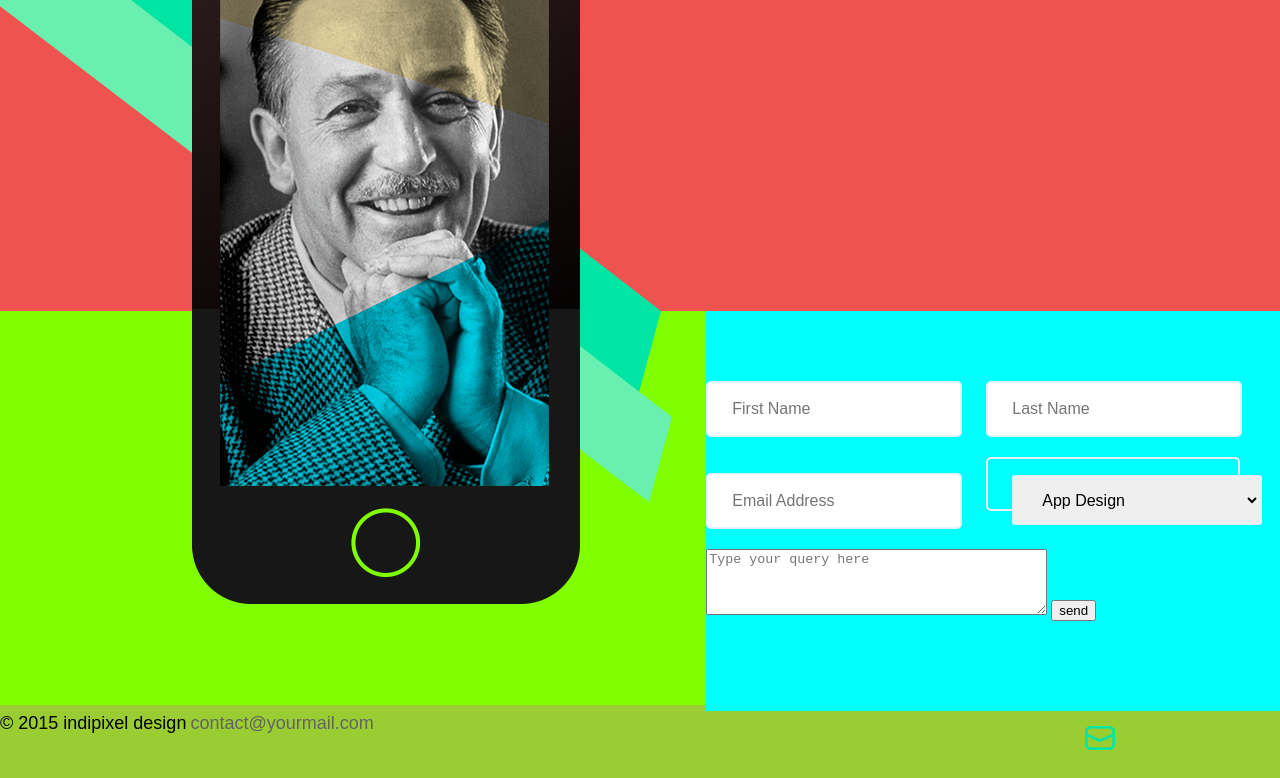
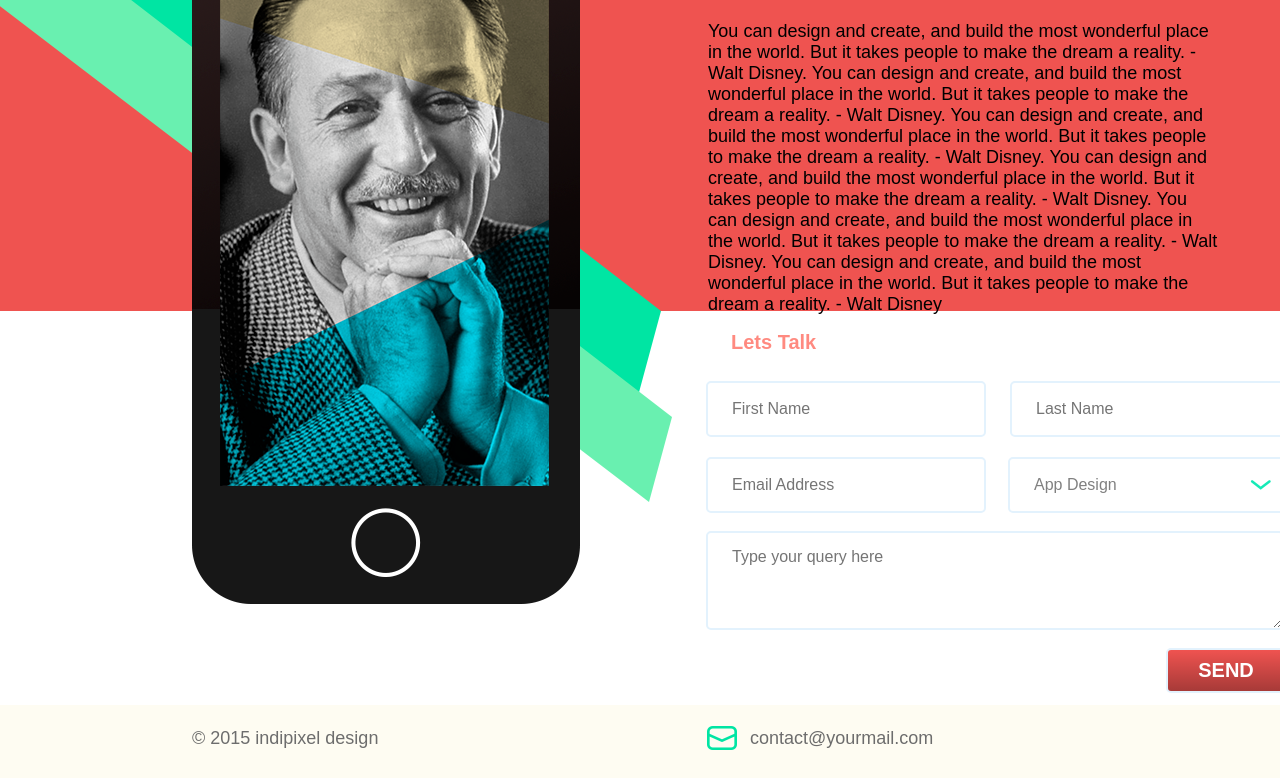
Before and after one commit to dim4ikk/lesson2, a plain HTML site: page index.html in a window 1280 px wide. Shown: the part 374-1152 px from the top of the page. Drawn offline with Linux system fonts and the light colour scheme; a web font is replaced by a local one.

Commit message:
third commit

```diff
--- a/index.html
+++ b/index.html
@@ -1,21 +1,22 @@
 <!DOCTYPE html>
 <html lang="en">
 <head>
+    <link href="http://allfont.ru/allfont.css?fonts=montserrat-light" rel="stylesheet" type="text/css" />
+    <link href="http://allfont.ru/allfont.css?fonts=montserrat" rel="stylesheet" type="text/css" />
     <meta charset="UTF-8">
     <title>Lesson_1</title>
     <link rel="stylesheet" href="style.css">
 </head>
 
 <body>
-
+    <!--Header-->
     <header>
       <div class="container">
-        <!--logo-->
+        <!--Logo-->
          <div class="logo">
           <a href="#"><img src="images/logo.png" alt=""></a>
         </div>
-
-        <!--navigation panel-->
+        <!--Navigation panel-->
         <div class="navigation">
           <a href="#">about me</a>
           <a href="#">my blog</a>
@@ -24,7 +25,21 @@
       </div>
     </header>
 
+    <!--Main container-->
       <div class="main_container">
+
+       <div class="main-text">
+           <div class="caption">We design and build beautiful web & mobile apps</div>
+           <p>You can design and create, and build the most wonderful place in the world. But it takes people to make the dream a reality. - Walt Disney.
+           You can design and create, and build the most wonderful place in the world. But it takes people to make the dream a reality. - Walt Disney.
+           You can design and create, and build the most wonderful place in the world. But it takes people to make the dream a reality. - Walt Disney.
+           You can design and create, and build the most wonderful place in the world. But it takes people to make the dream a reality. - Walt Disney.
+           You can design and create, and build the most wonderful place in the world. But it takes people to make the dream a reality. - Walt Disney.
+           You can design and create, and build the most wonderful place in the world. But it takes people to make the dream a reality. - Walt Disney</p>
+       </div>
+
+       <button>know more</button>
+
         <div class="phone_frame">
           <img src="images/phoneframe.png" alt="">
         </div>
@@ -38,45 +53,48 @@
           <div class="gl-bottom">
             <img src="images/gl-bottom.png" alt="">
           </div>
-
       </div>
 
+    <!--White block containing forms-->
+    <div class="whiteblock">
+      <div class="contact-form">
 
-    <div class="whiteblock">
-      <div class="forms">
+        <form action="#">
+          <p class="lets-talk">Lets Talk</p>
+        <input name="name" placeholder="First Name" class="textbox-fn" required />
 
-        <form>
+        <input name="name" placeholder="Last Name" class="textbox-ln" required />
 
-        <input name="name" placeholder="First Name" class="textbox fn" required />
+        <input name="emailaddress" placeholder="Email Address" class="textbox-ea" type="email" required />
 
-        <input name="name" placeholder="Last Name" class="textbox ln" required />
-
-        <input name="emailaddress" placeholder="Email Address" class="textbox ea" type="email" required />
-
-        <div class="textbox">
-        <p><select name="" >
-          <option value="">App Design</option>
+        <div class="select-form">
+        <select>
+           <option value="">App Design</option>
            <option value="">Mobile Apps</option>
            <option value="">Desktop Apps</option>
         </select>
-        </p>
         </div>
 
         <textarea rows="4" cols="40" name="subject" placeholder="Type your query here" class="message" required></textarea>
 
         <input name="submit" type="submit" class="button" value="send">
+
         </form>
       </div>
     </div>
 
+  <!--Footer-->
   <footer>
-      <div class="footer-copyright">© 2015 indipixel design</div>
+      <div class="footer-copyright">© 2015 indipixel design
+      </div>
+
       <div class="footer-email">
         <a href="">contact@yourmail.com</a>
       </div>
-      <div class="mailicon"><img src="images/mail-icon.png" alt=""> </div>
+
+      <div class="mailicon"><img src="images/mail-icon.png" alt="">
+      </div>
   </footer>
-
 
 </body>
 </html>
--- a/style.css
+++ b/style.css
@@ -1,9 +1,15 @@
+/*@font-face {
+    font-family: ;
+    src: url(.eot);
+    src: url(.woff) format('woff');
+    src: url(ptsans.ttf) format('truetype');
+    src: url(ptsans.svg) format('svg');
+    font-weight: normal;
+}*/
+
 body {
-   /*position: relative;*/
    margin: 0 auto; /*removes unnecessary margins*/
    width: 1366px;
-   /*overflow-x: hidden; /*removes horizontal scroll bar*/
-
 }
 
 header {
@@ -88,10 +94,46 @@ header {
 
 .main_container {
     position: relative;
-    max-width: 100%; /*try 1366px !*/
     margin: 0 auto;
     background-color: #ef5350;
-    height: 584px;
+    min-height: 584px;
+
+}
+
+/*.main_container:after {
+    content: '.';
+    display: block;
+    clear: both;
+    visibility: hidden;
+    height: 0;
+}*/
+
+.main-text {
+    position: absolute;
+    width: 510px;
+    left: 708px;
+    top: 190px;
+    margin-bottom: 40px;
+}
+
+.caption {
+    font-size: 30px;
+    font-weight: 100;
+    font-family: Montserrat, Arial;
+    color: white;
+    text-transform: uppercase;
+}
+
+p {
+    font-size: 18px;
+    font-family: 'Montserrat Light', Arial;
+    color: black;
+    margin-top: 36px;
+}
+
+button {
+    position: absolute;
+
 }
 
 .phone_frame {
@@ -120,150 +162,166 @@ header {
 }
 
 .whiteblock {
-    /*margin: 0 auto;*/
     height: 394px;
-    /*width: 1366px;
-    max-width: 100%;*/
-    background-color: chartreuse;
+    background-color: white;
 }
 
-.forms {
+.contact-form {
     float: right;
-    width: 48.3%;
+    background-color: white;
     height: 394px;
-    background-color: bisque;
 }
 
 form {
-    /*margin: 0 auto;*/
-    /*box-sizing: border-box;*/
-    padding: 70px 0px 90px;
-
-    background-color: cyan
-
+    position: relative;
+    padding-top: 0px;
+    height: 394px;
+    width: 660px; /*48.3%*/
 }
 
-.textbox {
-    /*display: block;*/
+.lets-talk {
+    position: absolute;
+    display: inline-block;
+    font-size: 20px;
+    font-family: Arial;
+    font-weight: 600;
+    margin: 20px 25px;
+    color: #ff8a80;
+}
+
+input {
+    position: relative;
+    top: 70px;
     font-size: 16px;
+    font-family: Arial;
+    background: transparent;
+    background: rgba (0, 0, 0, 0); /*transparent for Opera*/
+    -webkit-appearance: none; /*transparent for Chrome*/
     height: 50px;
-    width: 226px; /*250px-24px*/
+    width: 250px; /*250px-24px*/
     border: #e3f2fd 2px solid;
     border-radius: 5px;
     padding-left: 24px;
     margin-bottom: 20px;
     margin-right: 20px;
-    display: inline-block;
-
 }
 
-.textbox select {
-    height: 50px;
-    width: 250px; /*250px-24px*/
-    font-size: 16px;
-    border: #e3f2fd 2px solid;
-    border-radius: 3px;
-    padding-left: 24px;
-    margin-bottom: 0px;
-
+.button {
+    position: absolute;
+    margin: 20px 0 0;
+    height: 45px;
+    width: 120px;
+    top: 317px;
+    left: 460px;
+    padding: 0; /*necessary to center*/
+    text-transform: uppercase;
+    font-size: 20px;
+    font-weight: bold;
+    background: #ef5350;
+    color: white;
+}
+    /*Градиент кнопки SEND*/
+.button {
+    background-image: -webkit-linear-gradient(top, rgba(0, 0, 0, 0), rgba(0, 0, 0, 0.3)); /*Chrome*/
+	background-image: -moz-linear-gradient(top, rgba(0, 0, 0, 0), rgba(0, 0, 0, 0.3));
+	background-image: -o-linear-gradient(top, rgba(0, 0, 0, 0), rgba(0, 0, 0, 0.3));
+	background-image: -ms-linear-gradient(top, rgba(0, 0, 0, 0), rgba(0, 0, 0, 0.3));
+	background-image: linear-gradient(top, rgba(0, 0, 0, 0), rgba(0, 0, 0, 0.2));
+}
+    /*color transition when hover*/
+.button:hover {
+    background-color: red;
+    -webkit-transition: All 0.5s ease;
+	-moz-transition: All 0.5s ease;
+	-o-transition: All 0.5s ease;
+	-ms-transition: All 0.5s ease;
+	transition: All 0.5s ease;
+}
+    /*SEND button sinks when pressed*/
+.button:active {
+    background: -moz-linear-gradient(top, #057cc0, #249ee4);
+    background: -webkit-linear-gradient(top, crimson, salmon);
+    padding-top: 22px;
 }
 
-/*form select {
-    height: 50px;
-    width: 250px; /*250px-24px*/
-   /* font-size: 16px;
+.select-form {
+    position: absolute;
+    left: 302px;
+    bottom: 192px; /*192px*/
+    height: 52px;
+    width: 275px;
+    background: url(../images/dropdown_arrow.png) no-repeat 240px;
     border: #e3f2fd 2px solid;
-    border-radius: 3px;
-    padding-left: 24px;
-    margin-bottom: 0px;
-    display: inline-block;
-}
-*/
-
-
-/*
-.caption h1 {
-    position: absolute;
-    display: inline-block;
-    font-family: Arial;
-    font-size: 30pt;
-    font-weight: 100;
-    text-transform: uppercase;
-    color: white;
-    top: 256px;
-    left: 710px;
-    z-index: 20;
-}
-.text {
-    position: relative;
-    left: 710px;
-    top: 395px;
-    color: white;
-    font-family: Arial;
-    font-size: 19pt;
-    font-weight: 100;
-    width: 650px;
-    text-align: justify;
-}
-.greenbutton {
-  border-radius: 6px;
-  background-color: rgb(4, 228, 162);
-  position: absolute;
-  left: 1042px;
-  top: 501px;
-  width: 166px;
-  height: 54px;
-}
-.greenbutton p {
-    position: relative;
-    top: -2px;
-    text-align: center;
-    font-family: Arial;
-    font-size: 19px;
-    color: white;
+    border-radius: 5px;
 }
 
-form {
+.select-form select {
+    width: 280px;
+    height: 50px;
+    background: transparent;
+    background: rgba (0, 0, 0, 0); /*transparent for Opera*/
+    -webkit-appearance: none; /*transparent for Chrome*/
+    border: 0;
+    outline: 0;
+    padding-left: 24px;
+    color: grey;
+    font-family: Arial;
+    font-size: 16px;
+}
+
+textarea {
     position: absolute;
-    top: 717px;
-    left: 0px;
+    width: 550px;
+    height: 80px;
+    top: 220px;
+    left: 0;
+    font-size: 16px;
+    font-family: Arial;
+    background: transparent;
+    background: rgba (0, 0, 0, 0); /*transparent for Opera*/
+    -webkit-appearance: none; /*transparent for Chrome*/
+    border: #e3f2fd 2px solid;
+    border-radius: 5px;
+    padding: 15px 0 0 24px;
+    margin-top: 0;
 }
-*/
 
 footer {
-    background-color: yellowgreen;
+    position: relative;
+    background-color: #fefcf2;
     margin-top: 0px;
     width: 100%;
     height: 73px;
 
 }
 .footer-copyright {
-    display: inline-block;
+    position: absolute;
     left: 192px;
-    top: 27px;
+    top: 23px;
     width: auto;
     font-size: 18px;
     font-family: Arial;
+    color: #6d6d6d;
 }
 .footer-email {
-    display: inline-block;
-    top:  27px;
-    width: auto;
+    position: absolute;
+    top:  23px;
+    left: 750px;
     font-size: 18px;
     font-family: Arial;
-
+    color:
 }
 footer a {
     text-decoration: none;
-    color: #636363;
+    color: #6d6d6d;
 }
 footer a:hover {
     color: blue;
     text-decoration: underline;
 }
 .mailicon {
-    position: relative;
-    display: inline-block;
+    position: absolute;
+    /*display: inline-block;*/
     left: 707px;
     top: 21px;
 }
```
